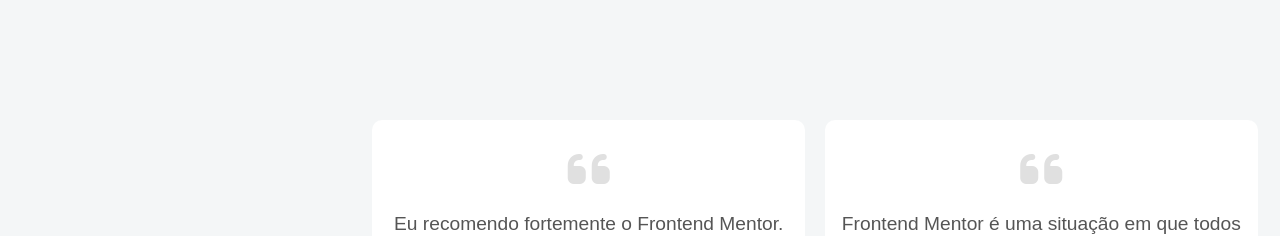
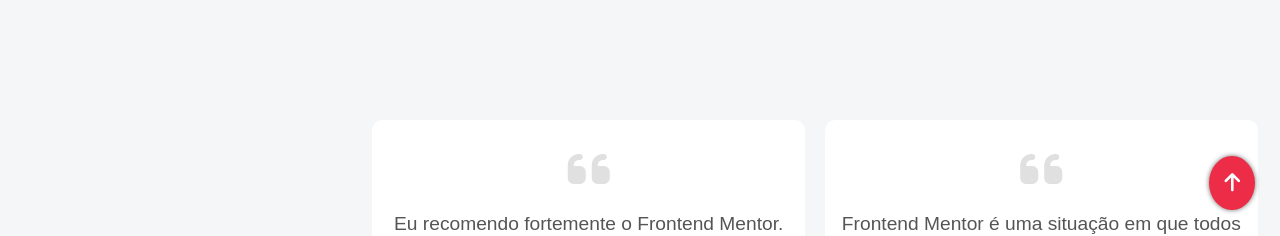
Before and after one commit to Pedrohenriquezuza/Projeto-FrontEndMentor, a plain HTML site: page index.html in a window 1280 px wide. Shown: the part 565-801 px from the top of the page. Drawn offline with Linux system fonts and the light colour scheme.

Commit message:
adicionei um botao de back to top

```diff
--- a/index.html
+++ b/index.html
@@ -155,6 +155,7 @@
               </div><!--interface-->
             </section><!--join-portfolio-projects-->
 
+            <a href="#" id="link-topo"><i class="fa-solid fa-arrow-up"></i></a>
     </main>
 
     <footer>
--- a/styles/mediaqueries.css
+++ b/styles/mediaqueries.css
@@ -195,6 +195,12 @@ Grandes Telas: acima De 1200px.*/
 
     footer p#copywrite{
         font-size: 0.9rem;
+    }
+
+    #link-topo{
+        font-size: 1.3rem;
+        right: 25px;
+        bottom: 25px;
     }
 
 }
@@ -468,4 +474,10 @@ Grandes Telas: acima De 1200px.*/
         font-size: 0.9rem;
     }
 
+    #link-topo{
+        font-size: 1.3rem;
+        right: 25px;
+        bottom: 25px;
+    }
+
 }
--- a/styles/style.css
+++ b/styles/style.css
@@ -272,6 +272,20 @@ main section#join-portfolio-projects p{
     color: #858585;
 }
 
+/*BTN- BACK TO TOP*/
+
+#link-topo{
+    color: white;
+    background-color: var(--colorvermelha);
+    padding: 15px;
+    font-size: 1.1rem;
+    border-radius: 50%;
+    position: fixed;
+    right: 10px;
+    bottom: 10px;
+    box-shadow: 0px 0px 5px rgba(0, 0, 0, 0.568);
+}
+
 /*FOOTER*/
 
 
```
